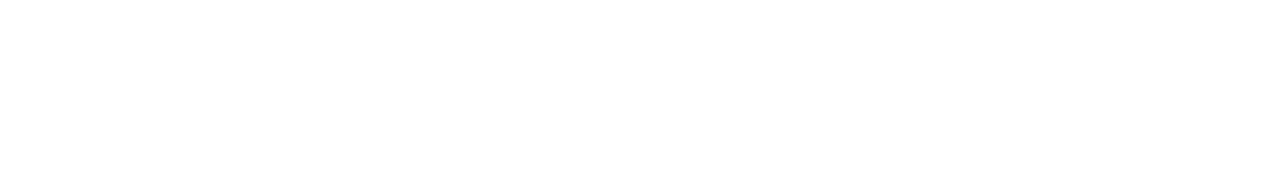
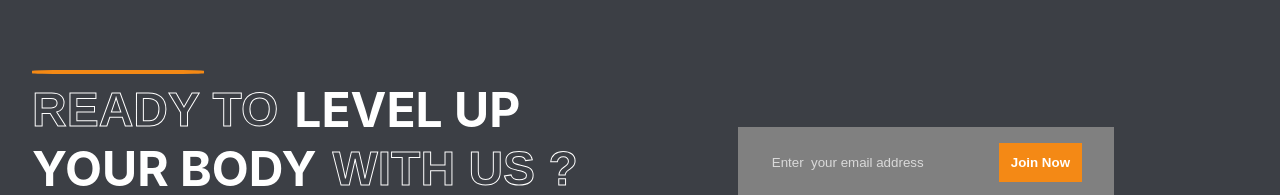
Before and after one commit to Jafarscript/gymClub, a React (Create React App) app: page / in a window 1280 px wide. Shown: the part 3145-3340 px from the top of the page. Before the commit the page ends 3129 px from the top, so only its background shows below. Built offline with nearby package versions, Linux system fonts and the light colour scheme.

Commit message:
Join now button activated

```diff
--- a/package.json
+++ b/package.json
@@ -3,6 +3,7 @@
   "version": "0.1.0",
   "private": true,
   "dependencies": {
+    "@emailjs/browser": "^3.6.2",
     "@fortawesome/fontawesome-svg-core": "^6.1.2",
     "@fortawesome/free-regular-svg-icons": "^6.1.2",
     "@fortawesome/free-solid-svg-icons": "^6.1.2",
--- a/src/App.jsx
+++ b/src/App.jsx
@@ -1,5 +1,6 @@
 import './App.css';
 import Home from './components/Home/Home.jsx'
+import Join from './components/Join/Join';
 import Plan from './components/Plans/Plan';
 import Program from './components/Program/Program';
 import Reason from './components/Reasons/Reason';
@@ -13,6 +14,7 @@
       <Reason />
       <Plan />
       <Testimonial />
+      <Join />
     </div>
   );
 }
--- /dev/null
+++ b/src/components/Join/Join.css
@@ -0,0 +1,57 @@
+.Join{
+    display: flex;
+    gap: 10rem;
+    padding: 0 2rem;
+}
+
+.left-j{
+    color: white;
+    font-size: 3rem;
+    font-weight: bold;
+    text-transform: uppercase;
+    position: relative;
+}
+
+.left-j hr {
+    position: absolute;
+    width: 10.5rem;
+    border: 2px solid var(--orange);
+    border-radius: 20%;
+    margin: -10px 0;
+}
+
+.left-j div{
+    display: flex;
+    gap: 1rem;
+    align-items: center;
+}
+
+.right-j{
+    display: flex;
+    justify-content: center;
+    align-items: flex-end;
+}
+
+.email-container{
+    display: flex;
+    gap: 3rem;
+    background-color: gray;
+    padding: 1rem 2rem;
+}
+
+.email-container > input{
+    background: transparent;
+    border: none;
+    color: var(--lightgray);
+    outline: none;
+}
+
+::placeholder{
+    color: var(--lightgray);
+}
+
+.btn-j{
+    color: white;
+    background-color: var(--orange);
+    cursor: pointer;
+}
--- /dev/null
+++ b/src/components/Join/Join.jsx
@@ -0,0 +1,42 @@
+import React, {useRef} from 'react';
+import './Join.css'
+import emailjs from '@emailjs/browser';
+
+const Join = () => {
+    const form = useRef();
+
+    const sendEmail = (e) => {
+        e.preventDefault();
+
+        emailjs.sendForm('service_hey63lo', 'template_q9ssmxc', form.current, 'GQpmgEeXPi2JTkkcp')
+          .then((result) => {
+              console.log(result.text);
+          }, (error) => {
+              console.log(error.text);
+          });
+      };
+
+  return (
+    <div className="Join" id="join-us">
+        <div className="left-j">
+            <hr />
+            <div>
+                <span className='stroke-text'>READY TO</span>
+                <span>LEVEL UP</span>
+            </div>
+            <div>
+                <span>YOUR BODY</span>
+                <span className='stroke-text'>WITH US ?</span>
+            </div>
+        </div>
+        <div className="right-j">
+            <form ref={form} className="email-container" onSubmit={sendEmail}>
+                <input type="email" name='user_email' placeholder='Enter  your email address  ' />
+                <button className='btn btn-j'>Join Now</button>
+            </form>
+        </div>
+    </div>
+  )
+}
+
+export default Join
--- a/src/components/Testimonial/Testimonial.css
+++ b/src/components/Testimonial/Testimonial.css
@@ -59,7 +59,7 @@
     width: 17rem;
     height: 20rem;
     background: var(--plainCard);
-    top: 4rem;
+    top: 3rem;
     right: 7rem;
 }
 
```
Also changed, not shown: 1 other file (tests, documents, lock files or other folders).
